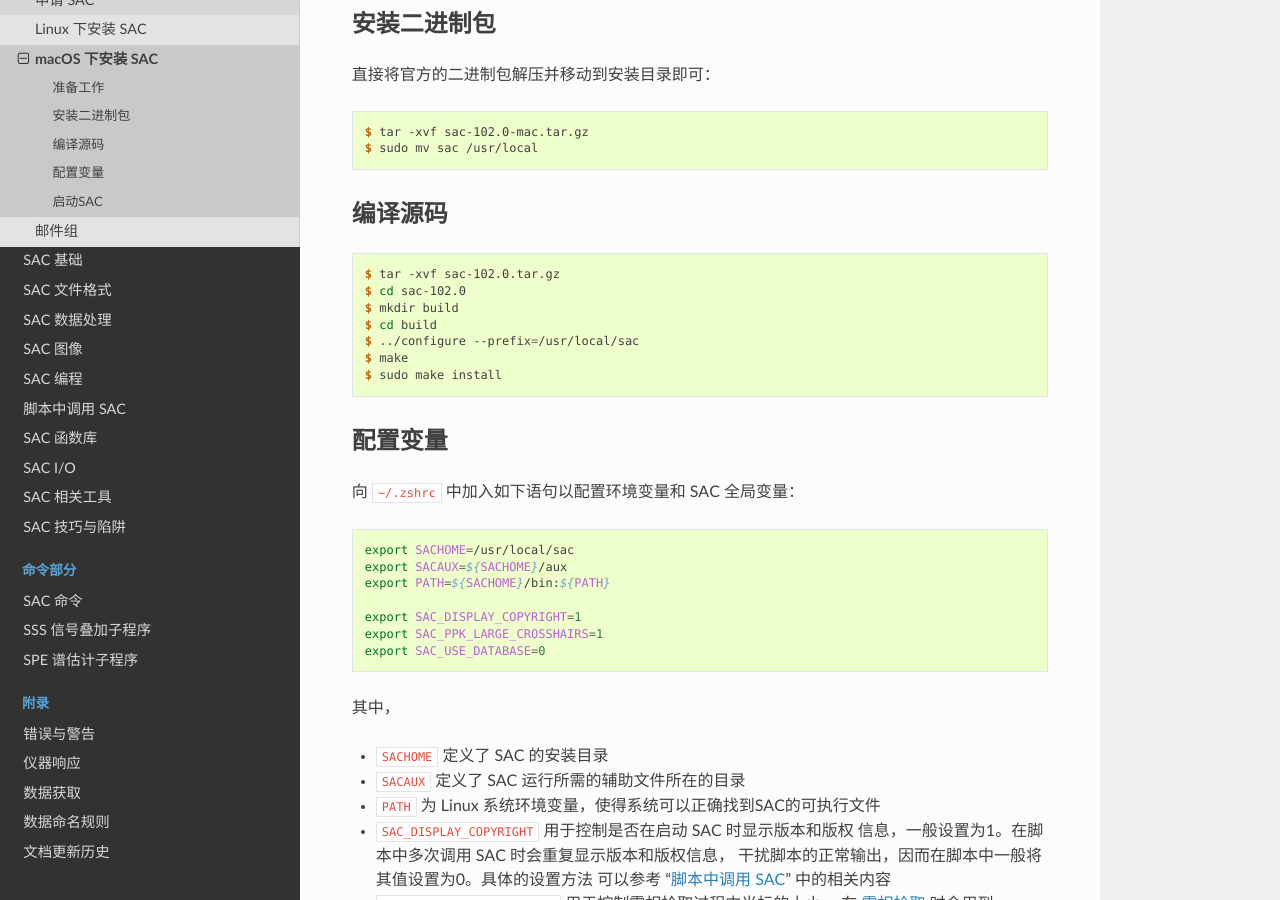
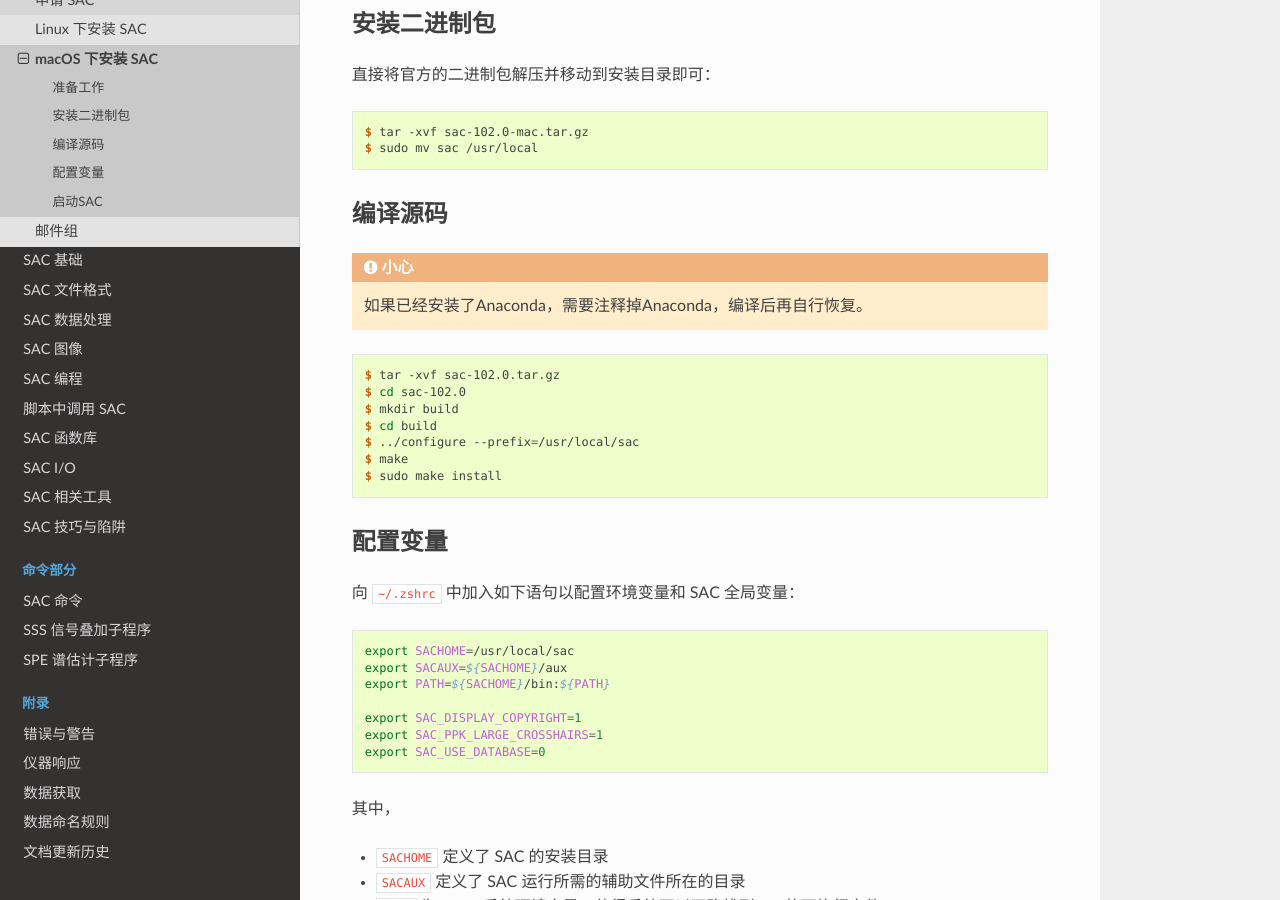
Before and after one commit to seisman/SAC_Docs_zh, a Sphinx documentation site: the page built from source/introduction/macOS-install.rst, in a window 1280 px wide and 900 px high, scrolled down 506 px. Built offline with Sphinx 7.4.7 and the Read the Docs theme 2.0.0, drawn with Linux system fonts in a browser that asks for light colours.

Commit message:
Anaconda在编译时会构成冲突

```diff
--- a/source/introduction/macOS-install.rst
+++ b/source/introduction/macOS-install.rst
@@ -31,6 +31,10 @@
 
 编译源码
 --------
+
+.. caution::
+
+   如果已经安装了Anaconda，需要注释掉Anaconda，编译后再自行恢复。
 
 .. code-block:: console
 
```
